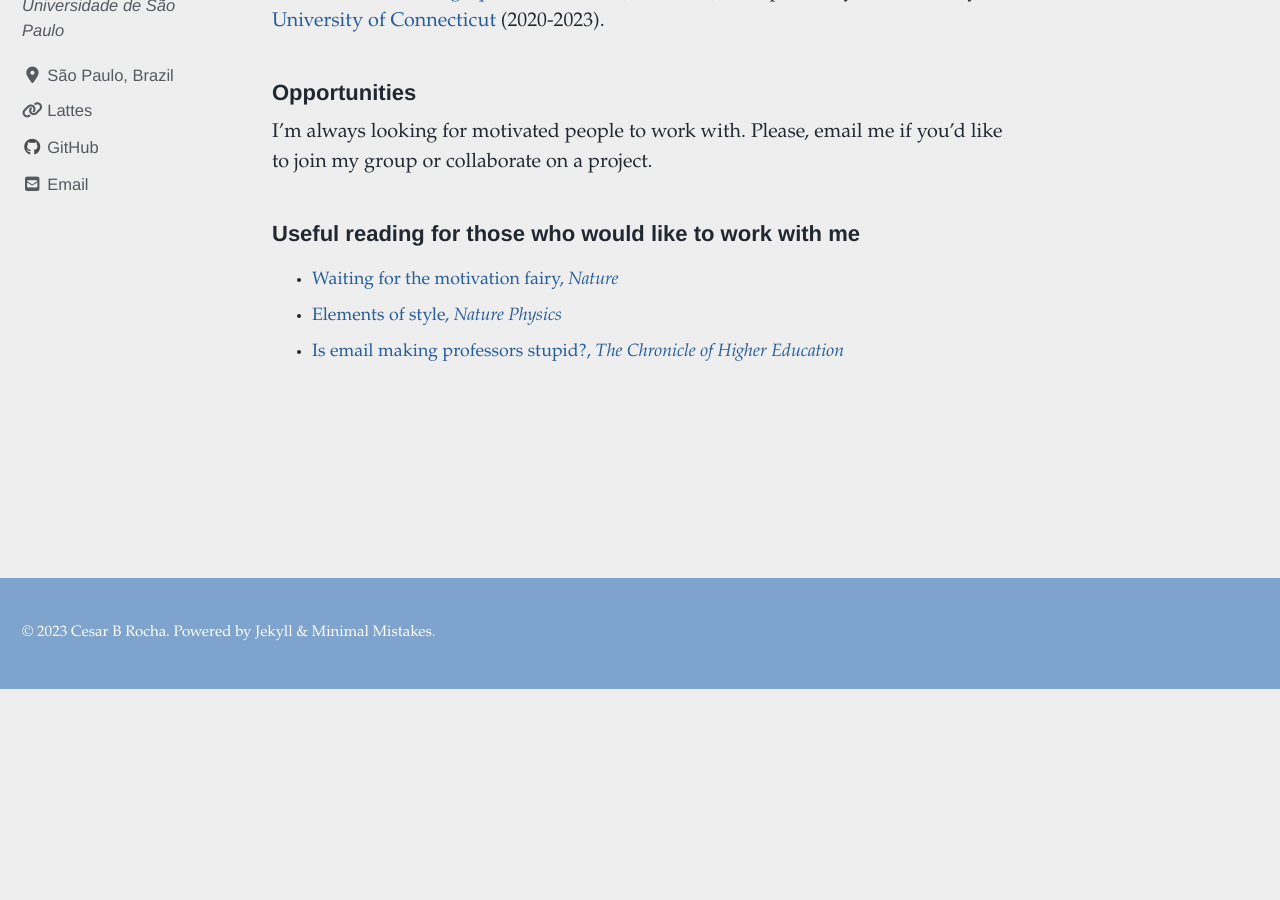
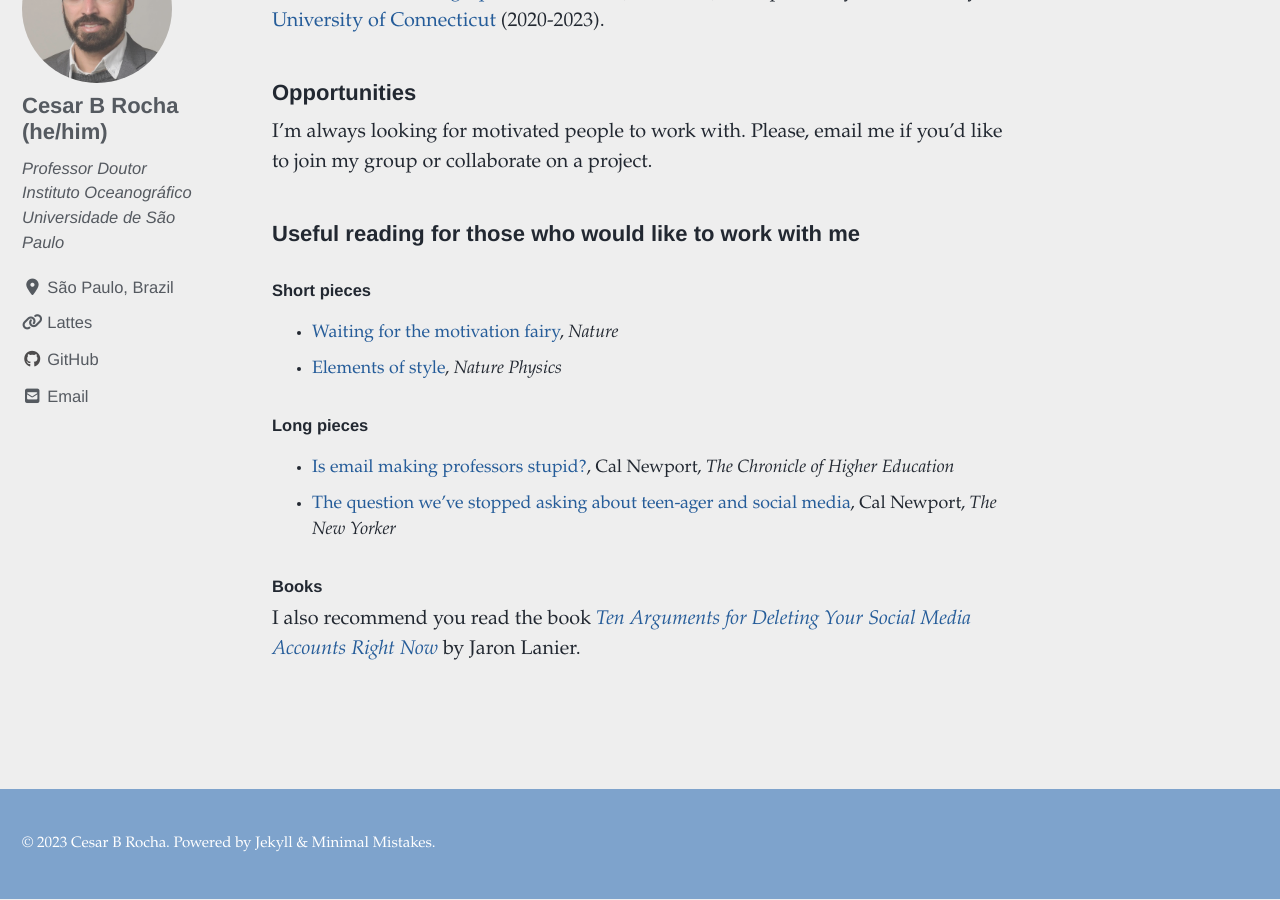
Before and after one commit to cesar-rocha/cesar-rocha.github.io, a Jekyll site: the page built from index.md, in a window 1280 px wide and 900 px high, scrolled down 1403 px. Built offline with Jekyll 4.4.1, drawn with Linux system fonts in a browser that asks for light colours; cached includes are drawn as plain includes; nearby versions of some CDN libraries; before the commit the page ends 2091 px from its top, so only the background shows below that.

Commit message:
update links

```diff
--- a/index.md
+++ b/index.md
@@ -17,6 +17,14 @@
 
 ### Useful reading for those who would like to work with me
 
-- [Waiting for the motivation fairy, *Nature*](https://www.nature.com/articles/nj7341-127a)
-- [Elements of style, *Nature Physics*](https://www.nature.com/articles/nphys724)
-- [Is email making professors stupid?, *The Chronicle of Higher Education*](https://www.chronicle.com/article/is-email-making-professors-stupid/)
+#### Short pieces
+- [Waiting for the motivation fairy](https://www.nature.com/articles/nj7341-127a), *Nature*
+- [Elements of style](https://www.nature.com/articles/nphys724),  *Nature Physics*
+
+#### Long pieces
+- [Is email making professors stupid?](https://www.chronicle.com/article/is-email-making-professors-stupid/), Cal Newport, *The Chronicle of Higher Education*
+- [The question we've stopped asking about teen-ager and social media](https://www.newyorker.com/culture/office-space/the-question-weve-stopped-asking-about-teen-agers-and-social-media), Cal Newport, *The New Yorker*
+
+#### Books
+
+I also recommend you read the book [*Ten Arguments for Deleting Your Social Media Accounts Right Now*](https://www.amazon.com.br/Arguments-Deleting-Social-Media-Accounts/dp/125019668X) by Jaron Lanier.
```
